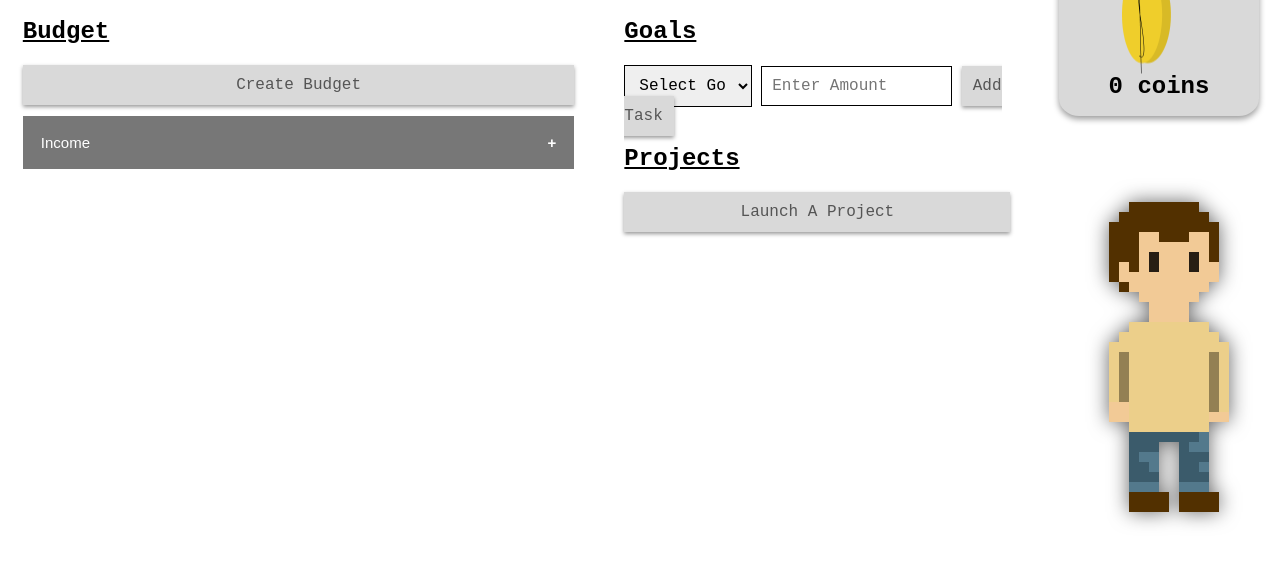
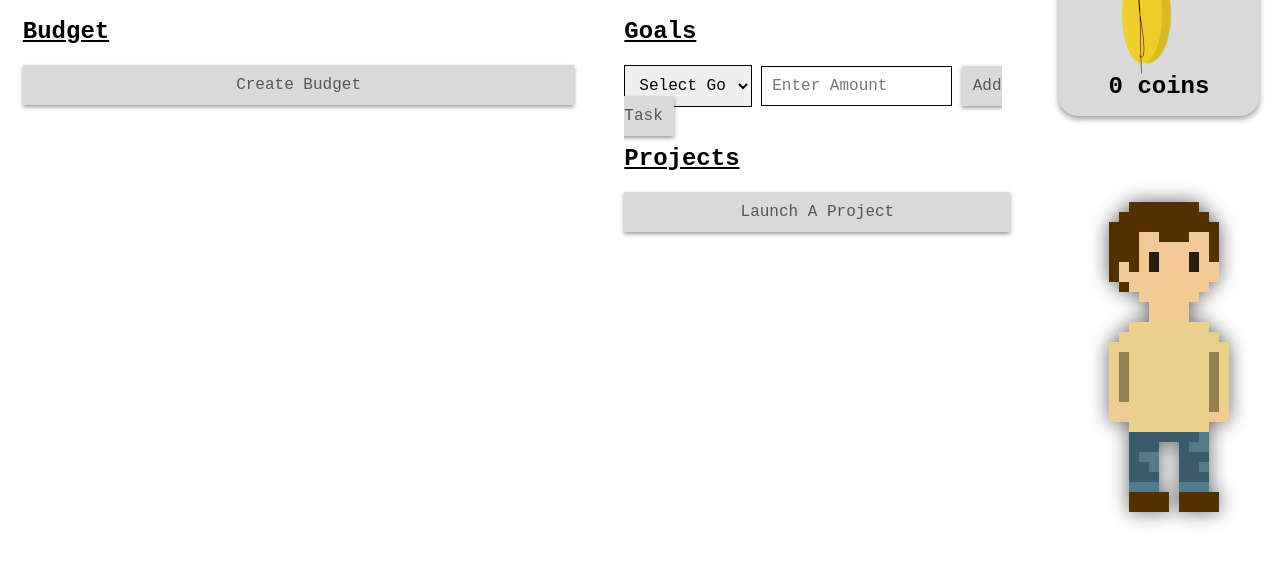
Before and after one commit to garghg/financeManager, a website: page index.html in a window 1280 px wide. Shown: the part 175-738 px from the top of the page. Drawn offline with Linux system fonts and the light colour scheme.

Commit message:
update index.html

```diff
--- a/index.html
+++ b/index.html
@@ -88,14 +88,14 @@ possible features:
                     <div id="budget">
                         <button class="Btn" id="budgetBtn" onclick="createBudget()">Create Budget</button>
                     </div>
-                    <div id="colTable">
+                    <!-- <div id="colTable">
                         <div id="Income">
                             <button type="button" class="collapsible">Income</button>
                             <div class="content">
                                 <p>Lorem ipsum...</p>
                             </div>
                         </div>
-                    </div>
+                    </div> -->
 
                 </div>
 
```
